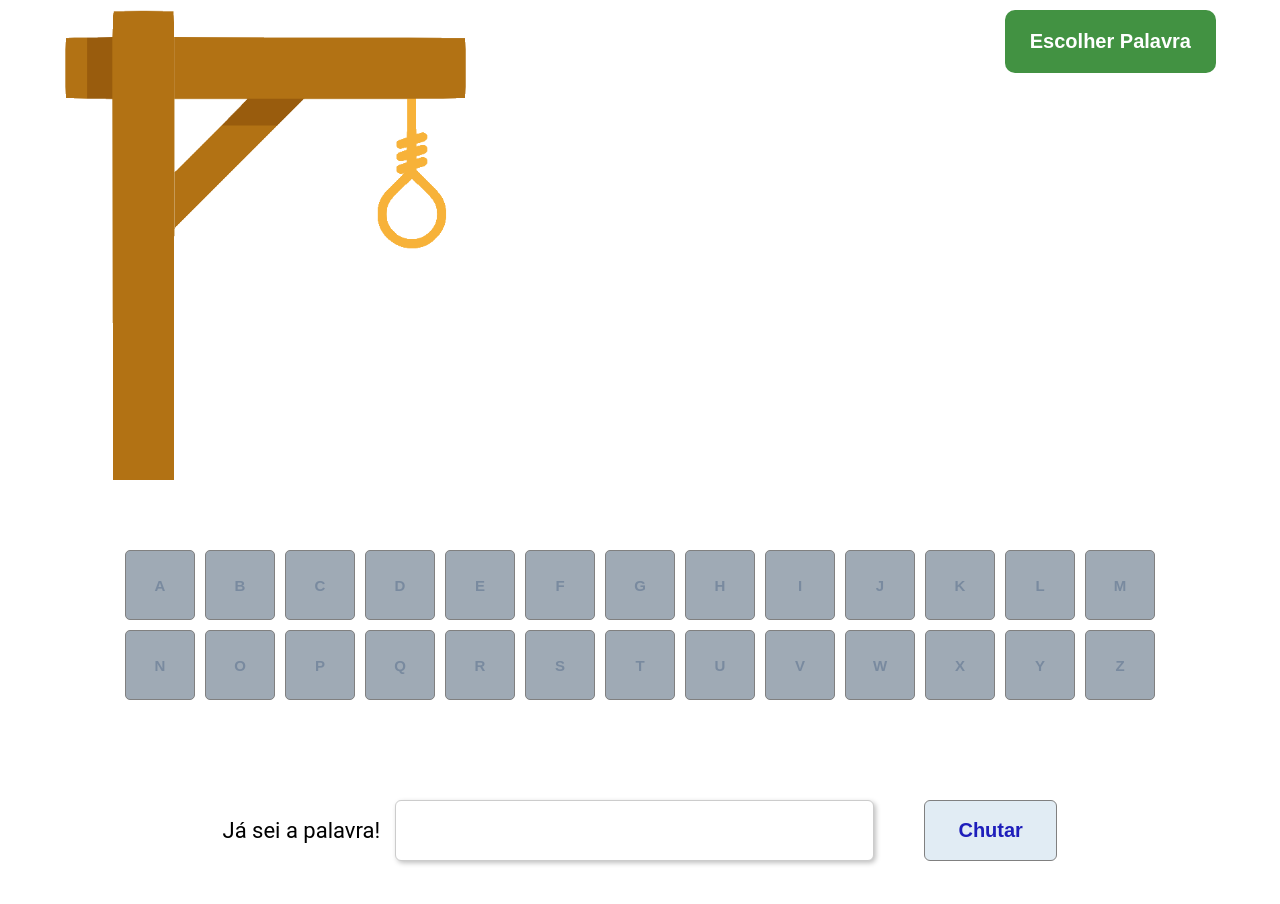
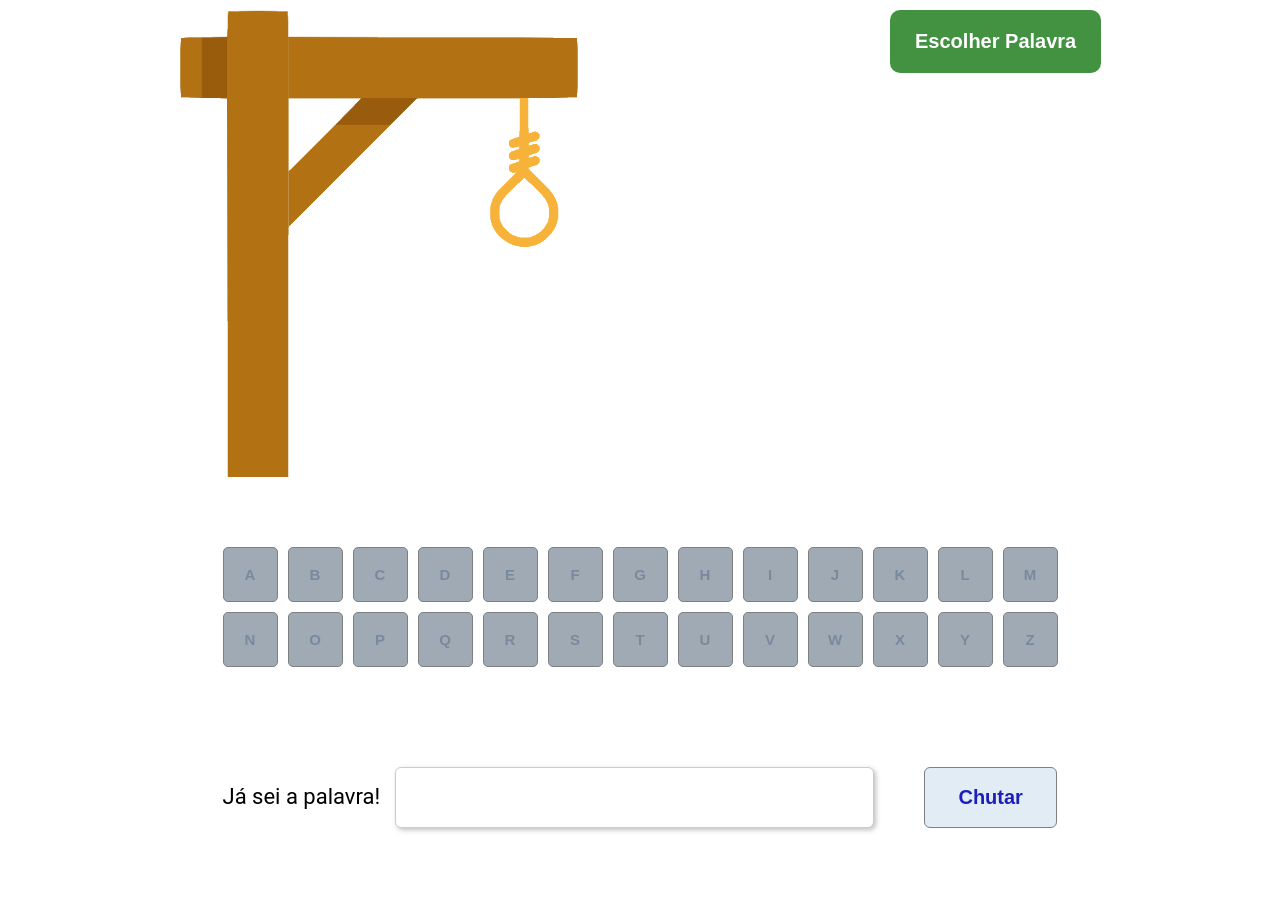
Before and after one commit to JuliaFLacerda/Forca, a React (Create React App) app: page / in a window 1280 px wide. Shown: the top 904 px of the page. Built offline with nearby package versions, Linux system fonts and the light colour scheme.

Commit message:
teste ajustes finos 12

```diff
--- a/src/reset.css
+++ b/src/reset.css
@@ -52,7 +52,8 @@ a {
 }
 
 .root{
-	width: 100%;
+	width: 1025px;
+	height: 839px;
 	display: flex;
 	flex-direction: column;
 	align-items: center;
--- a/src/style.css
+++ b/src/style.css
@@ -22,12 +22,12 @@ body{
     display: flex;
     flex-flow: row wrap;
     gap: 10px;
-    width: 1030px;
+    width: 835px;
 }
 
 .letra{
-  width: 70px;
-  height: 70px;
+  width: 55px;
+  height: 55px;
   padding: 10px;
   background-color: white;
   color:  #39739D;
@@ -109,7 +109,7 @@ button{
 }
 
 img{
-    width: 35%;
+    width: 400px;
 
 }
 
@@ -124,7 +124,7 @@ img{
 .escolhas{
     display: flex;
     gap: 10px;
-    font-size: 70px !important;
+    font-size: 50px !important;
 }
 
 .venceu{
```
